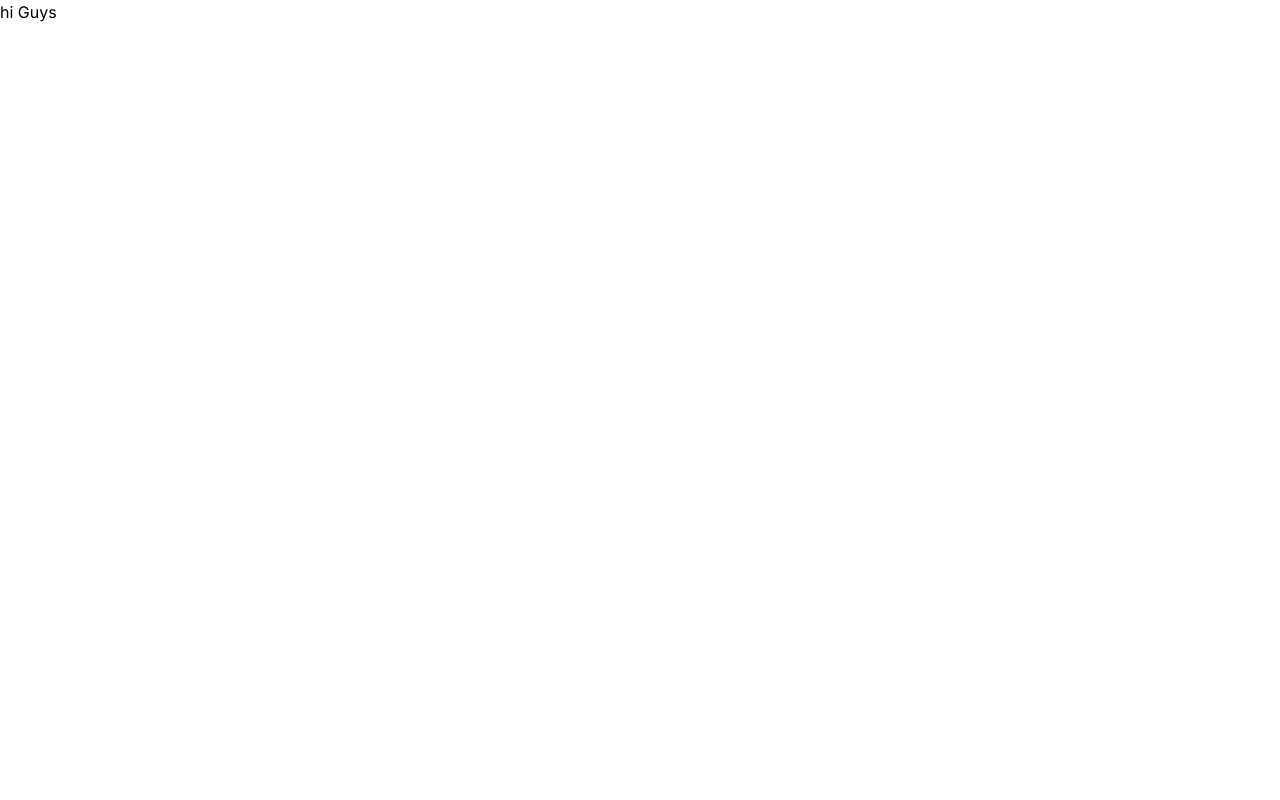
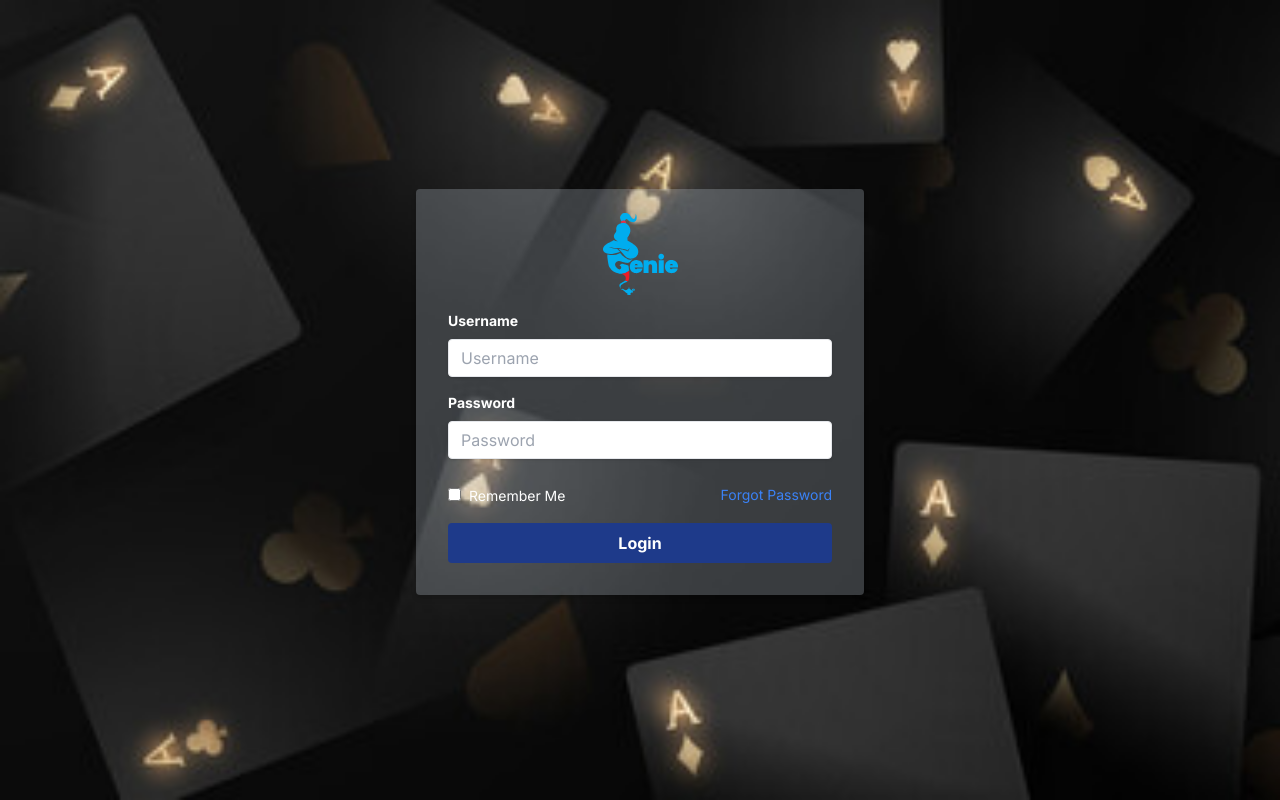
Before and after one commit to nugiwara12/riyoma, a Next.js app: page / in a window 1280 px wide. Built offline with nearby package versions, Linux system fonts and the light colour scheme.

Commit message:
added login in global

```diff
--- a/src/app/page.js
+++ b/src/app/page.js
@@ -5,6 +5,76 @@ import Link from "next/link";
 
 export default function Home() {
   return (
-    <h1>hi Guys</h1>
+    <div className="flex justify-center items-center min-h-screen bg-cover bg-center"
+    style={{ backgroundImage: "url('/wallpaper.jpg')"}}>
+      <form className="w-full max-w-md bg-slate-300 bg-opacity-25 shadow-md rounded px-8 pt-6 pb-8 mb-4">
+        <div className="text-center mb-4">
+          <center><Image
+            width={75}
+            height={75}
+            src="/genie-logo.svg"
+            alt="avatar-img"
+          /></center>
+        </div>
+        <div className="mb-4">
+          <label className="block text-white text-sm font-bold mb-2" htmlFor="username">
+            Username
+          </label>
+          <div className="relative">
+            <input
+              className="shadow appearance-none border rounded w-full py-2 px-3 text-gray-700 leading-tight focus:outline-none focus:shadow-outline"
+              id="username"
+              type="text"
+              placeholder="Username"
+              required=""
+            />
+            <i className="bx bxs-user absolute top-1/2 transform -translate-y-1/2 right-3 text-gray-400" />
+          </div>
+        </div>
+        <div className="mb-6">
+          <label className="block text-white text-sm font-bold mb-2" htmlFor="password">
+            Password
+          </label>
+          <div className="relative">
+            <input
+              className="shadow appearance-none border rounded w-full py-2 px-3 text-gray-700 leading-tight focus:outline-none focus:shadow-outline"
+              id="password"
+              type="password"
+              placeholder="Password"
+              required=""
+            />
+            <i className="bx bxs-lock-alt absolute top-1/2 transform -translate-y-1/2 right-3 text-gray-400" />
+          </div>
+        </div>
+        <div className="flex items-center justify-between mb-4">
+          <div>
+            <input className="mr-2 leading-tight" type="checkbox" id="rememberMe" />
+            <label className="text-sm text-white" htmlFor="rememberMe">
+              Remember Me
+            </label>
+          </div>
+          <div className="text-sm text-blue-500 hover:text-blue-600" href="#">
+            Forgot Password
+          </div>
+        </div>
+        <Link href="/dashboard" ><button
+          className="w-full bg-blue-900 hover:bg-blue-950  text-white font-bold py-2 px-4 rounded focus:outline-none focus:shadow-outline"
+          type="submit"
+        >
+          Login
+        </button>
+        </Link>
+
+        {/* <div className="text-center mt-4">
+          <p>
+          Don't have an account?{" "}
+          <Link className="text-blue-500 hover:text-blue-600" href="/register">
+              Register
+          </Link>
+          </p>
+        </div> */}
+
+      </form>
+    </div>
   );
 };
```
